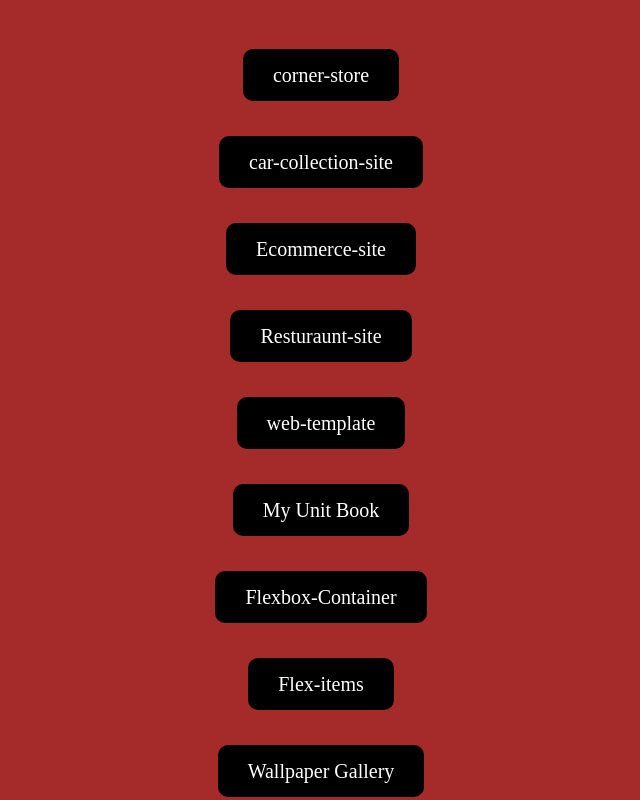
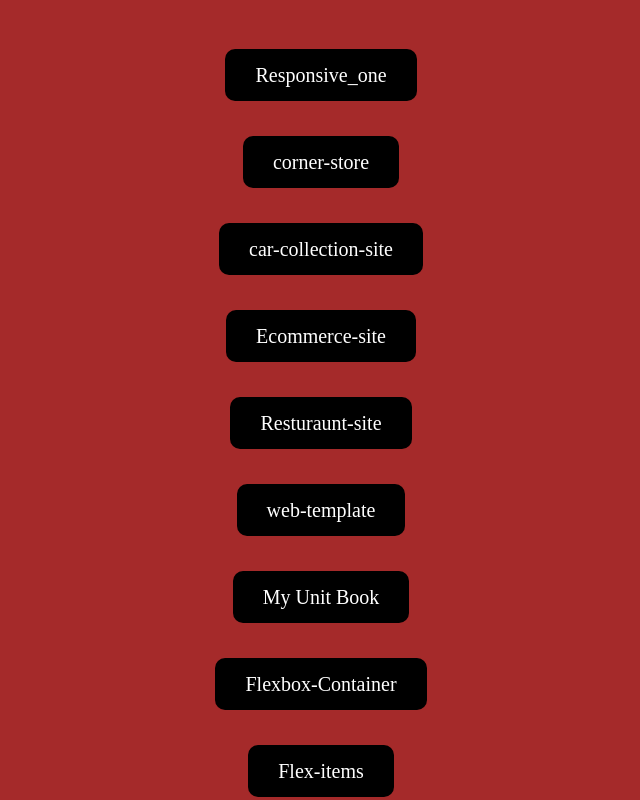
Before and after one commit to salmansaifi04/profile, a plain HTML site: page index.html in a window 1280 px wide. Shown: the top 800 px of the page, without its empty margins (319-959 px from the left). Drawn offline with Linux system fonts and the light colour scheme.

Commit message:
upadting

```diff
--- a/index.html
+++ b/index.html
@@ -10,6 +10,10 @@
 <body>
     <div class="item">
         <ul>
+
+            <li>
+                <a href="https://salmansaifi04.github.io/bootstrap/" target="_blank">Responsive_one</a>
+            </li>
             <li>
                 <a href="https://salmansaifi04.github.io/corner-store/" target="_blank">corner-store</a>
             </li>
```
